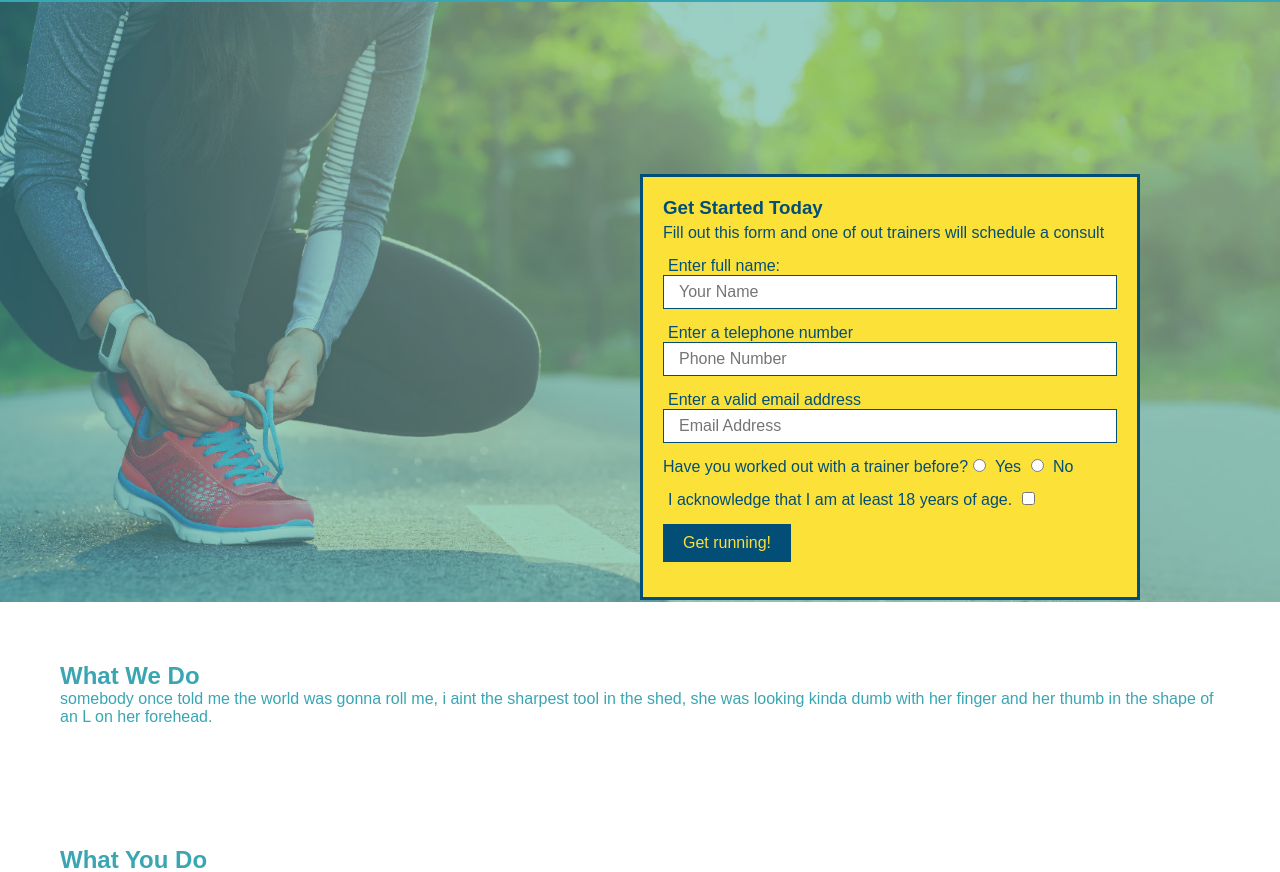
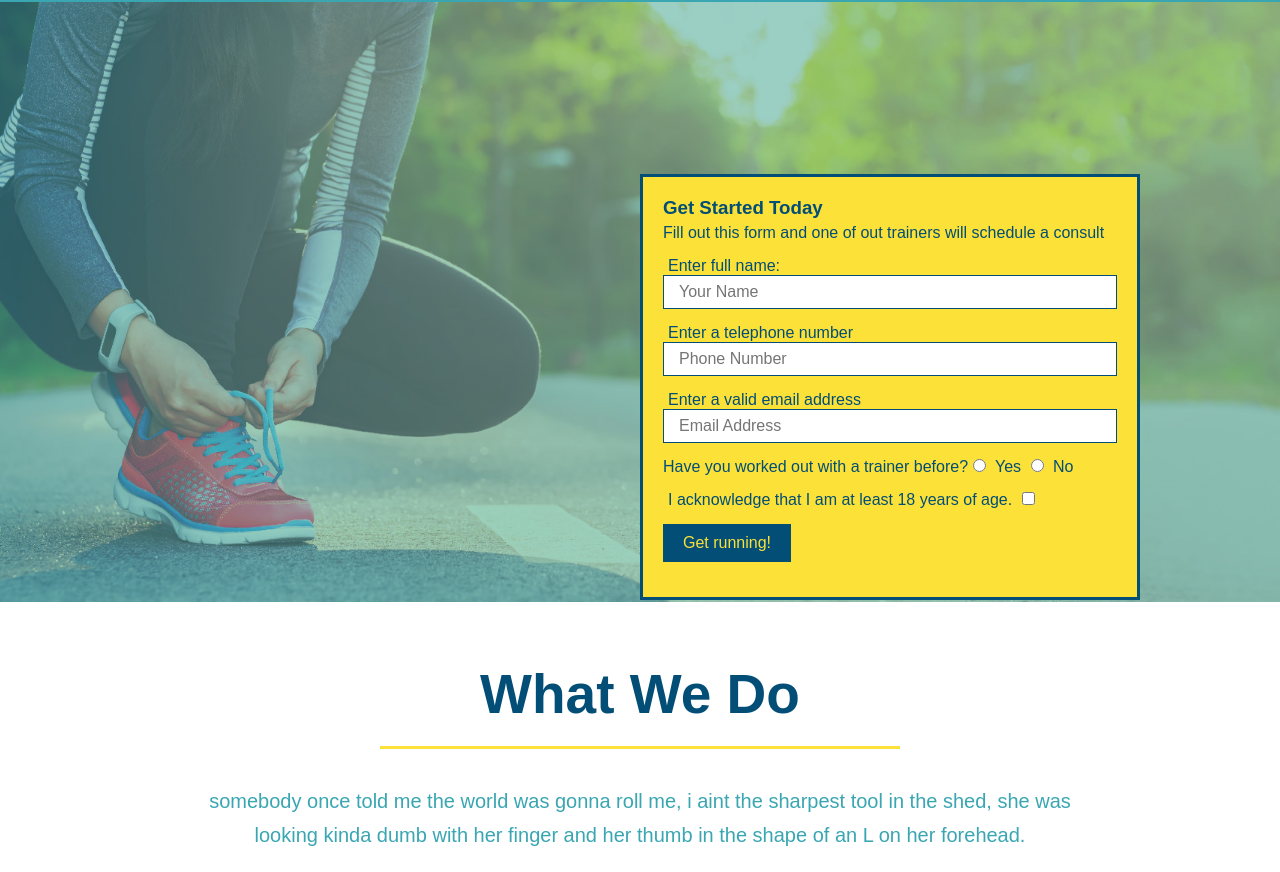
Before and after one commit to tristristy/run-buddy, a plain HTML site: page index.html in a window 1280 px wide. Shown: the part 80-952 px from the top of the page. Drawn offline with Linux system fonts and the light colour scheme.

Commit message:
style what we do section

```diff
--- a/assets/css/style.css
+++ b/assets/css/style.css
@@ -119,3 +119,27 @@ section {
     font-size: 16px;
 }
 /* HERO STYLES END*/
+
+/*WHAT WE DO SECTION*/
+
+.intro {
+    text-align: center;
+}
+
+.intro h2 {
+    font-size: 55px;
+    color: #024e76;
+    margin-bottom: 35px;
+    padding: 0 100px 20px 100px;
+    border-bottom: 3px solid;
+    border-color: #fce138;
+    display: inline-block;
+}
+
+.intro p {
+    line-height: 1.7;
+    color: #39a6b2;
+    width: 80%;
+    font-size: 20px;
+    margin: 0 auto;
+}
--- a/index.html
+++ b/index.html
@@ -69,7 +69,7 @@
    </section>
 
    <!-- "What we do" section-->
-   <section id="what-we-do">
+   <section id="what-we-do" class="intro">
        <h2>What We Do</h2>
        <p>
            somebody once told me the world was gonna roll me, i aint the sharpest tool in the shed, she was looking kinda dumb with her finger and her thumb in the shape of an L on her forehead.
```
